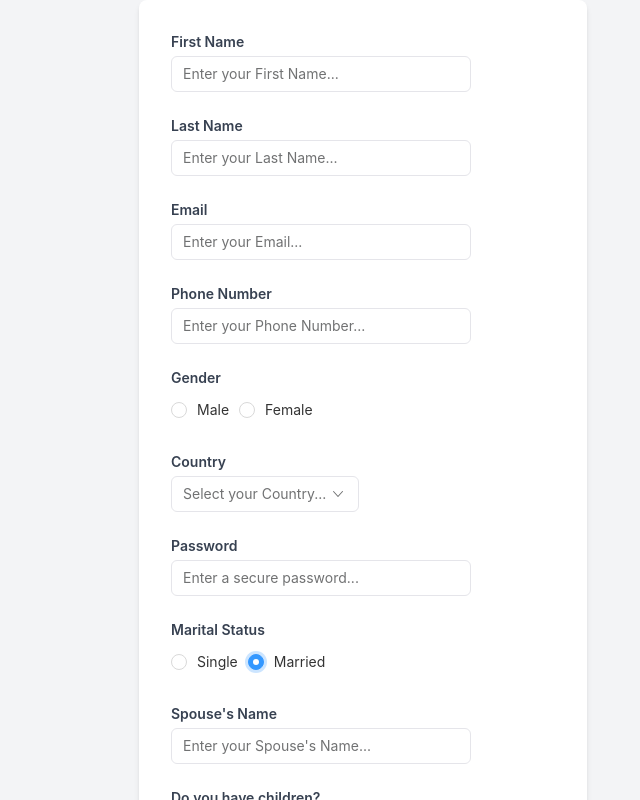
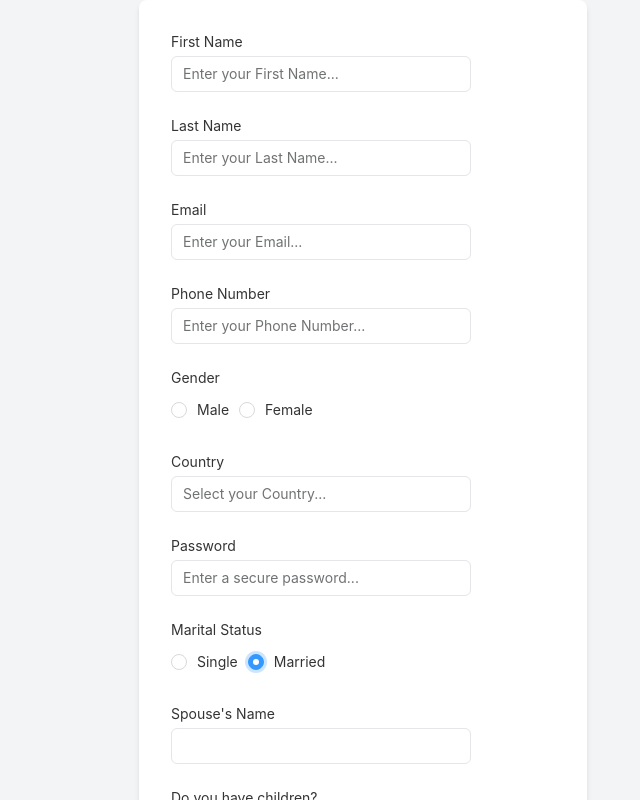
Before and after one commit to mitramansouri/rsuite-project-atlas, a React (Create React App) app: page / in a window 1280 px wide. Both pictures are taken after a click on the label "Married". Shown: the top 800 px of the page, without its empty margins (277-917 px from the left). Built offline with nearby package versions, Linux system fonts and the light colour scheme.

Commit message:
dynamic fields added

```diff
--- a/src/App.js
+++ b/src/App.js
@@ -1,17 +1,15 @@
 import React, { useRef, useState } from 'react';
-import { Form, Button, Input, RadioGroup, Radio, SelectPicker, Schema } from 'rsuite';
+import { Form, Button, Input, RadioGroup, Radio, Schema } from 'rsuite';
 import 'rsuite/dist/rsuite.min.css';
 import './index.css';
 import formFields from './formFields.json';
 
 const { StringType } = Schema.Types;
 
-// Create a dynamic schema based on your `formFields`
 const generateSchema = (fields) => {
   const schemaObject = fields.reduce((acc, field) => {
     let type = StringType();
 
-    // Handle validation rules from JSON
     const validation = field.validation || {};
 
     if (validation.required) {
@@ -35,29 +33,53 @@ const generateSchema = (fields) => {
   return Schema.Model(schemaObject);
 };
 
-
 const App = () => {
   const formRef = useRef(null);
   const [formValues, setFormValues] = useState({});
   const [errors, setErrors] = useState({});
+  const [childrenNames, setChildrenNames] = useState(['']); // Initialize with one child's name
+
   const schema = generateSchema(formFields);
 
   const handleMaritalStatusChange = (value) => {
     if (value === 'Single') {
-      // Clear dependent fields when "Single" is selected
       setFormValues((prevValues) => ({
         ...prevValues,
         maritalStatus: value,
         spouseName: undefined,
         children: undefined,
-        firstchildName: undefined,
+        childrenNames: [],
       }));
+      setChildrenNames(['']);
     } else {
       setFormValues((prevValues) => ({
         ...prevValues,
         maritalStatus: value,
       }));
     }
+  };
+
+  const handleAddChild = () => {
+    setChildrenNames([...childrenNames, '']);
+  };
+
+  const handleRemoveChild = (index) => {
+    const updatedChildren = childrenNames.filter((_, i) => i !== index);
+    setChildrenNames(updatedChildren);
+    setFormValues((prevValues) => ({
+      ...prevValues,
+      childrenNames: updatedChildren,
+    }));
+  };
+
+  const handleChildNameChange = (value, index) => {
+    const updatedChildren = [...childrenNames];
+    updatedChildren[index] = value;
+    setChildrenNames(updatedChildren);
+    setFormValues((prevValues) => ({
+      ...prevValues,
+      childrenNames: updatedChildren,
+    }));
   };
 
   const handleSubmit = () => {
@@ -67,30 +89,35 @@ const App = () => {
       console.log('Validation failed');
     }
   };
-
   const renderFields = () => {
     const renderedFields = [];
 
-    // Render all fields above "Marital Status"
-    const fieldsAboveMaritalStatus = formFields.filter(
+    // Render fields explicitly in the desired order
+
+    // 1. Render all fields not related to marital status first
+    formFields
+      .filter(
         (field) =>
-        !['maritalStatus', 'spouseName', 'children', 'firstchildName'].includes(field.name)
-    );
-
-    fieldsAboveMaritalStatus.forEach((field) => {
+          !['maritalStatus', 'spouseName', 'children', 'firstchildName'].includes(
+            field.name
+          )
+      )
+      .forEach((field) => {
         renderedFields.push(
           <Form.Group controlId={field.name} key={field.name}>
-          <Form.ControlLabel className="block font-semibold text-gray-700">
-            {field.label}
-          </Form.ControlLabel>
+            <Form.ControlLabel>{field.label}</Form.ControlLabel>
             {field.type === 'radio' ? (
               <Form.Control
                 name={field.name}
                 accepter={RadioGroup}
                 inline
+                value={formValues[field.name]}
+                onChange={(value) =>
+                  setFormValues((prev) => ({ ...prev, [field.name]: value }))
+                }
               >
                 {field.values.map((value) => (
-                <Radio value={value} key={value} className="mr-4">
+                  <Radio value={value} key={value}>
                     {value}
                   </Radio>
                 ))}
@@ -100,13 +127,10 @@ const App = () => {
                 name={field.name}
                 type={field.type === 'password' ? 'password' : 'text'}
                 placeholder={field.placeholder}
-              accepter={
-                field.type === 'select' ? SelectPicker : Input
-              }
-              data={
-                field.type === 'select'
-                  ? field.values.map((value) => ({ label: value, value }))
-                  : undefined
+                accepter={Input}
+                value={formValues[field.name]}
+                onChange={(value) =>
+                  setFormValues((prev) => ({ ...prev, [field.name]: value }))
                 }
               />
             )}
@@ -114,23 +138,23 @@ const App = () => {
         );
       });
 
-    // Render "Marital Status" section below "Country"
-    const maritalStatusField = formFields.find((field) => field.name === 'maritalStatus');
+    // 2. Render "Marital Status" field
+    const maritalStatusField = formFields.find(
+      (field) => field.name === 'maritalStatus'
+    );
     if (maritalStatusField) {
       renderedFields.push(
         <Form.Group controlId={maritalStatusField.name} key={maritalStatusField.name}>
-          <Form.ControlLabel className="block font-semibold text-gray-700">
-            {maritalStatusField.label}
-          </Form.ControlLabel>
+          <Form.ControlLabel>{maritalStatusField.label}</Form.ControlLabel>
           <Form.Control
             name={maritalStatusField.name}
             accepter={RadioGroup}
-            inline
             value={formValues.maritalStatus}
             onChange={handleMaritalStatusChange}
+            inline
           >
             {maritalStatusField.values.map((value) => (
-              <Radio value={value} key={value} className="mr-4">
+              <Radio value={value} key={value}>
                 {value}
               </Radio>
             ))}
@@ -139,73 +163,74 @@ const App = () => {
       );
     }
 
-    // Render "Spouse's Name" if marital status is "Married"
+    // 3. Render "Spouse's Name" immediately after "Marital Status" if married
     if (formValues.maritalStatus === 'Married') {
       const spouseField = formFields.find((field) => field.name === 'spouseName');
       if (spouseField) {
         renderedFields.push(
           <Form.Group controlId={spouseField.name} key={spouseField.name}>
-            <Form.ControlLabel className="block font-semibold text-gray-700">
-              {spouseField.label}
-            </Form.ControlLabel>
-            <Form.Control
-              name={spouseField.name}
-              type="text"
-              placeholder={spouseField.placeholder}
-              accepter={Input}
-            />
+            <Form.ControlLabel>{spouseField.label}</Form.ControlLabel>
+            <Form.Control name={spouseField.name} accepter={Input} />
           </Form.Group>
         );
       }
     }
 
-    // Render "Do you have children?" if marital status is "Married"
+    // 4. Render "Do you have children?" if married
     if (formValues.maritalStatus === 'Married') {
       const childrenField = formFields.find((field) => field.name === 'children');
       if (childrenField) {
         renderedFields.push(
           <Form.Group controlId={childrenField.name} key={childrenField.name}>
-            <Form.ControlLabel className="block font-semibold text-gray-700">
-              {childrenField.label}
-            </Form.ControlLabel>
+            <Form.ControlLabel>{childrenField.label}</Form.ControlLabel>
             <Form.Control
               name={childrenField.name}
               accepter={RadioGroup}
+              value={formValues.children}
+              onChange={(value) => setFormValues({ ...formValues, children: value })}
               inline
             >
-              {childrenField.values.map((value) => (
-                <Radio value={value} key={value} className="mr-4">
-                  {value}
-                </Radio>
-              ))}
+              <Radio value="Yes">Yes</Radio>
+              <Radio value="No">No</Radio>
             </Form.Control>
           </Form.Group>
         );
       }
     }
 
-    // Render "First Child's Name" if "Do you have children?" is "Yes"
+    // 5. Render dynamic child fields if "Do you have children?" is "Yes"
     if (formValues.children === 'Yes') {
-      const firstChildField = formFields.find((field) => field.name === 'firstchildName');
-      if (firstChildField) {
+      childrenNames.forEach((name, index) => {
         renderedFields.push(
-          <Form.Group controlId={firstChildField.name} key={firstChildField.name}>
-            <Form.ControlLabel className="block font-semibold text-gray-700">
-              {firstChildField.label}
-            </Form.ControlLabel>
-            <Form.Control
-              name={firstChildField.name}
-              type="text"
-              placeholder={firstChildField.placeholder}
-              accepter={Input}
+          <Form.Group controlId={`child-${index}`} key={`child-${index}`}>
+            <Form.ControlLabel>Child {index + 1} Name</Form.ControlLabel>
+            <Input
+              value={name}
+              onChange={(value) => handleChildNameChange(value, index)}
+              placeholder={`Enter name of child ${index + 1}`}
             />
+            <Button appearance="link" onClick={() => handleRemoveChild(index)}>
+              Remove
+            </Button>
           </Form.Group>
         );
-      }
+      });
+
+      renderedFields.push(
+        <Button
+          appearance="primary"
+          onClick={handleAddChild}
+          className="my-2"
+          key="add-child-button"
+        >
+          Add Another Child
+        </Button>
+      );
     }
 
     return renderedFields;
   };
+
 
   return (
     <div className="flex items-center justify-center min-h-screen bg-gray-100">
--- a/src/formFields.json
+++ b/src/formFields.json
@@ -99,11 +99,11 @@
   },
   {
     "type": "textfield",
-    "label": "First Child's Name",
+    "label": "Child's Name",
     "name": "firstchildName",
-    "placeholder": "Enter your First child's Name...",
+    "placeholder": "Enter your child's Name...",
     "validation": {
-      "required": true,
+      "required": false,
       "minLength": 2,
       "errorMessage": "First Name must be at least 2 characters long"
     }
@@ -114,7 +114,7 @@
     "name": "spouseName",
     "placeholder": "Enter your Spouse's Name...",
     "validation": {
-      "required": true,
+      "required": false,
       "minLength": 2,
       "errorMessage": "First Name must be at least 2 characters long"
     }
```
Lines whose indentation alone changed are shown as unchanged.
